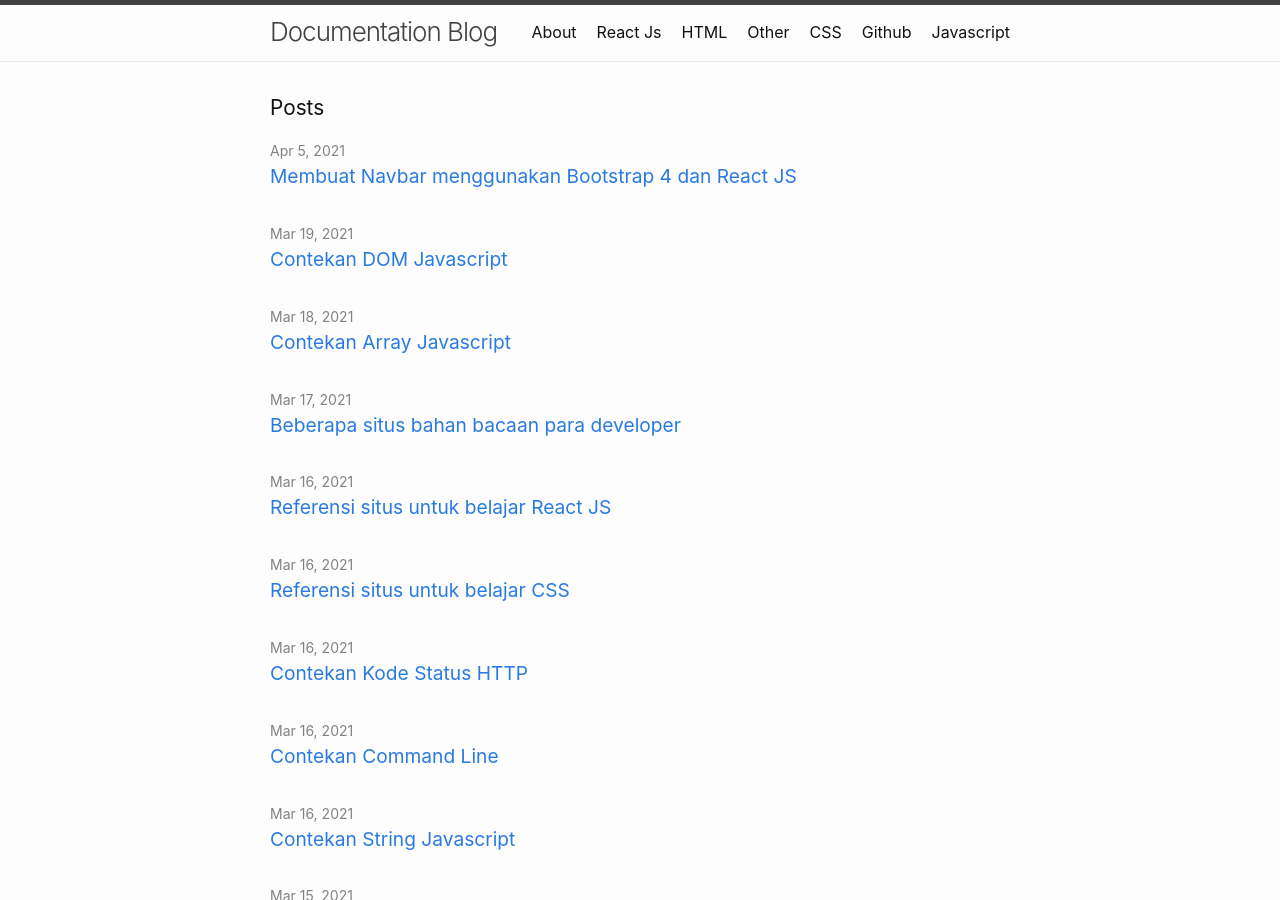
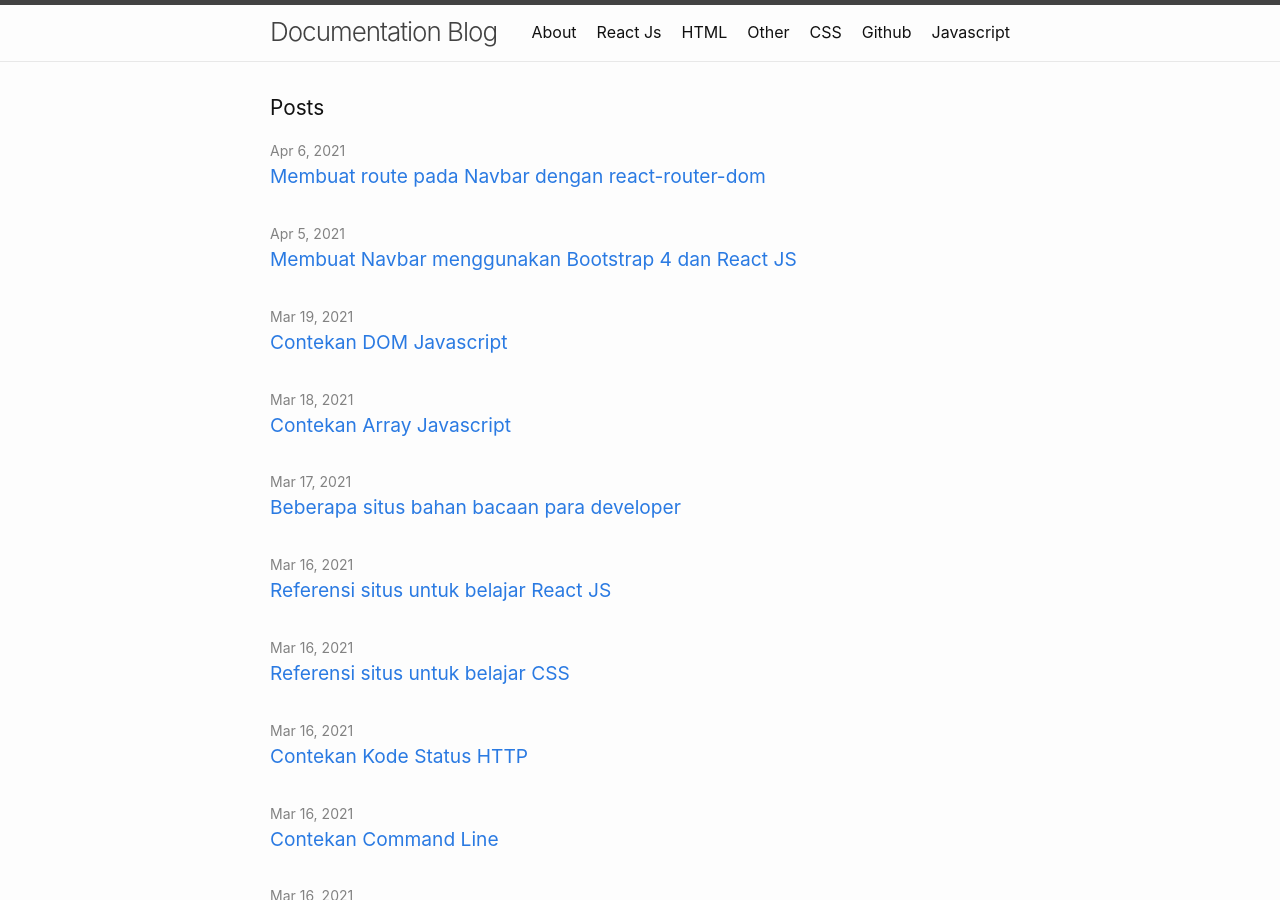
Before and after one commit to mhanifmuhsin/m-docs, a Jekyll site: the page built from index.markdown, in a window 1280 px wide and 900 px high. Built offline with Jekyll 4.4.1, drawn with Linux system fonts in a browser that asks for light colours.

Commit message:
update post

````diff
--- a/reactjs/_posts/2021-04-05-react-navbar-bootstrap4.markdown
+++ b/reactjs/_posts/2021-04-05-react-navbar-bootstrap4.markdown
@@ -5,6 +5,7 @@ date:   2021-04-05 09:25:28 +0700
 category: reactjs
 ---
 
+[YouTube](https://youtu.be/e-DFne8Dhgk)
 [Github Source](https://github.com/mhanifmuhsin/yt-navbar-react)
 
 Dalam dokumentasi ini, kita akan belajar menggunakan Bootstrap 4 dengan React JS dengan cara membuat sebuah *Component* Navbar sederhana yang sudah ada di Bootstrap 4. Adapun tahapannya sebagai berikut :
--- /dev/null
+++ b/reactjs/_posts/2021-04-06-react-navbar-route-bootstrap4.markdown
@@ -0,0 +1,280 @@
+---
+layout: post
+title:  "Membuat route pada Navbar dengan react-router-dom"
+date:   2021-04-06 07:02:38 +0700
+category: reactjs
+---
+
+[Github Source](https://github.com/mhanifmuhsin/yt-navbar-react/tree/react-router)
+
+Dokumentasi ini merupakan kelanjutan dari post dengan judul [**Membuat Navbar menggunakan Bootstrap 4 dan React JS**](http://mhanifmuhsin.com/reactjs/2021/04/05/react-navbar-bootstrap4.html), lebih baik teman-teman baca dulu dan pelajari, karena saya akan menggunakan source codenya kembali.
+
+Baiklah kali ini kita akan mencoba membuat route sederhana menggunakan *react-router-dom* , Adapun tahapannya sebagai berikut :
+
+1. **Buka source code yt-navbar-react**
+
+2. **Modifikasi Navbar**
+
+    Ubah code :
+
+    ```html
+    <li className="nav-item">
+        <Link className="nav-link" href="#">Link</Link>
+    </li>
+    ```
+
+    menjadi :
+
+     ```html
+    <li className="nav-item">
+        <Link className="nav-link" href="#">Profile</Link>
+    </li>
+    ```
+
+    Ubah code :
+
+    ```html
+    <li className="nav-item dropdown">
+        <Link className="nav-link dropdown-toggle" href="#" id="navbarDropdown" role="button" data-toggle="dropdown" aria-haspopup="true" aria-expanded="false">
+            Dropdown
+       </Link>
+        <div className="dropdown-menu" aria-labelledby="navbarDropdown">
+                <Link className="dropdown-item" href="#">Action</Link>
+                <Link className="dropdown-item" href="#">Another action</Link>
+                <div className="dropdown-divider"></div>
+                <Link className="dropdown-item" href="#">Something else here</Link>
+        </div>
+    </li>
+    ```
+
+    menjadi :
+
+    ```html
+    <li className="nav-item dropdown">
+        <Link className="nav-link dropdown-toggle" href="#" id="navbarDropdown" role="button" data-toggle="dropdown" aria-haspopup="true" aria-expanded="false">
+            Students
+       </Link>
+        <div className="dropdown-menu" aria-labelledby="navbarDropdown">
+                <Link className="dropdown-item" href="#">Junior High School</Link>
+                <Link className="dropdown-item" href="#">Senior High School</Link>
+                <div className="dropdown-divider"></div>
+                <Link className="dropdown-item" href="#">Elementary School</Link>
+        </div>
+    </li>
+    ```
+
+3. **Tambahkan script berikut pada index.js untuk menambahkan javascript pada bootstrap :**
+
+    ```javascript
+    import 'bootstrap';
+    ```
+
+4. **Jalankan aplikasi, dan hasilnya akan seperti ini :**
+
+    <img src="/assets/images/rc-route.png" alt="photo" width="400"/>
+
+
+5. **Buat 3 component pada folder src, dengan nama file Home.js, Profile.js dan JuniorStudent.js**
+
+    <img src="/assets/images/rc-route-1.png" alt="photo" width="100"/>
+
+6. **Ketikan script dibawah ini di dalam file Home.js**
+
+    ```html
+    import React from 'react';
+
+     const Home = ()=>{
+         return <h1>Profile</h1>
+     }
+
+    export default Home
+    ```
+
+7. **Ketikan script dibawah ini di dalam file Profile.js**
+
+    ```html
+    import React from 'react';
+
+     const Profile = ()=>{
+         return <h1>Profile</h1>
+     }
+
+    export default Profile
+    ```
+
+8. **Ketikan script dibawah ini di dalam file JuniorStudent.js**
+
+    ```html
+    import React from 'react';
+
+     const JuniorStudent = ()=>{
+         return <h1>Profile</h1>
+     }
+
+    export default JuniorStudent
+    ```
+
+8. **Buat file route.js di folder src, dan ketikan script berikut :**
+
+    ```javascript
+    import React from 'react';
+    const JuniorStudent = React.lazy(() => import('./JuniorStudent'))
+    const Profile = React.lazy(() => import('./Profile'))
+    const Home = React.lazy(() => import('./Home'))
+
+    const routes = [
+
+        { path: '/students/juniorStudent', Component: JuniorStudent },
+        { path: '/profile', Component: Profile },
+        { path: '/', Component: Home },
+    ]
+    export default routes
+    ```
+
+9. **Buka file Navbar.js, dan update code seperti ini :**
+
+    Import routes yang telah kita buat, kemudian update import react-router-dom dengan menambahkan Switch dan Route
+    ```javascript
+    import routes from './routes'
+    import { Link, Switch, Route } from "react-router-dom";
+    ```
+
+    Tambahkan script berikut sesudah tag nav > div
+    ```javascript
+    <Switch>
+        {routes.map((route, i) => {
+            const {
+                    path,
+                    omponent
+                  } = route
+            return <Route key={i} path={path}>
+                    <Component />
+                    </Route>
+                    })}
+    </Switch>
+    ```
+
+    Kemudian tambahkan juga script berikut di level paling atasnya, sehingga menjadi pembungkus dari return :
+
+    ```javascript
+    <React.Suspense fallback={<div>Loading...</div>}>
+     //code lainnya
+    </React.Suspense>
+    ```
+
+    Berikut code lengkapnya :
+
+    ```html
+    import React from 'react';
+    import routes from './routes'
+    import { Link, Switch, Route } from "react-router-dom";
+
+    const Navbar = () => {
+        return (
+            <React.Suspense fallback={<div>Loading...</div>}>
+            <div>
+                <nav className="navbar navbar-expand-lg navbar-dark bg-dark">
+                    <Link className="navbar-brand" href="#">Navbar</Link>
+                    <button className="navbar-toggler" type="button" data-toggle="collapse" data-target="#navbarSupportedContent" aria-controls="navbarSupportedContent" aria-expanded="false" aria-label="Toggle navigation">
+                        <span className="navbar-toggler-icon"></span>
+                    </button>
+
+                    <div className="collapse navbar-collapse" id="navbarSupportedContent">
+                        <ul className="navbar-nav mr-auto">
+                            <li className="nav-item active">
+                                <Link className="nav-link" href="#">Home <span className="sr-only">(current)</span></Link>
+                            </li>
+                            <li className="nav-item">
+                                <Link className="nav-link" href="#">Profile</Link>
+                            </li>
+                            <li className="nav-item dropdown">
+                                <Link className="nav-link dropdown-toggle" href="#" id="navbarDropdown" role="button" data-toggle="dropdown" aria-haspopup="true" aria-expanded="false">
+                                    Students
+                                </Link>
+                                <div className="dropdown-menu" aria-labelledby="navbarDropdown">
+                                    <Link className="dropdown-item" href="#">Junior High School</Link>
+                                    <Link className="dropdown-item" href="#">Senior High School</Link>
+                                    <div className="dropdown-divider"></div>
+                                    <Link className="dropdown-item" href="#">Elementary School</Link>
+                                </div>
+                            </li>
+                            <li className="nav-item">
+                                <Link className="nav-link disabled" href="#" tabindex="-1" aria-disabled="true">Disabled</Link>
+                            </li>
+                        </ul>
+                        <form className="form-inline my-2 my-lg-0">
+                            <input className="form-control mr-sm-2" type="search" placeholder="Search" aria-label="Search" />
+                            <button className="btn btn-outline-success my-2 my-sm-0" type="submit">Search</button>
+                        </form>
+                    </div>
+                </nav>
+                <div>
+                    <Switch>
+                        {routes.map((route, i) => {
+                            const {
+                                path,
+                                Component
+                            } = route
+                            return <Route key={i} path={path}>
+                                <Component />
+                            </Route>
+                        })}
+                    </Switch>
+                </div>
+            </div>
+            </React.Suspense>
+        )
+    }
+
+    export default Navbar
+    ```
+
+10. **Update kembali code Navbar**
+
+    Ubah code :
+
+    ```html
+    <Link className="nav-link" href="#">Home <span className="sr-only">(current)</span></Link>
+    ```
+
+    menjadi :
+
+    ```html
+    <Link to="/" className="nav-link" >Home <span className="sr-only">(current)</span></Link>
+    ```
+
+    Ubah code :
+
+    ```html
+    <Link className="nav-link" href="#">Profile</Link>
+    ```
+
+    menjadi :
+
+    ```html
+    <Link to="/profile"className="nav-link">Profile</Link>
+    ```
+
+    Ubah code :
+
+    ```html
+    <Link className="dropdown-item" href="#">Junior High School</Link>
+    ```
+
+    menjadi :
+
+    ```html
+    <Link to="/students/JuniorStudent" className="dropdown-item">Junior High School</Link>
+    ```
+
+11. **Silahkan jalankan kembali aplikasinya, dan seharusnya route sudah berjalan ketika kita klik menu Home, Profile dan Junior High School, berikut hasilnya :**
+
+    <img src="/assets/images/rc-route-2.png" alt="photo" width="400"/>
+
+    <img src="/assets/images/rc-route-3.png" alt="photo" width="400"/>
+
+    <img src="/assets/images/rc-route-4.png" alt="photo" width="400"/>
+
+
+
+Sekian dokumentasi yang dapat saya catat, semoga bermanfaat . Terima kasih.
````
Also changed, not shown: assets/images/rc-route-1.png (added), assets/images/rc-route-2.png (added), assets/images/rc-route-3.png (added), assets/images/rc-route-4.png (added), assets/images/rc-route.png (added).
